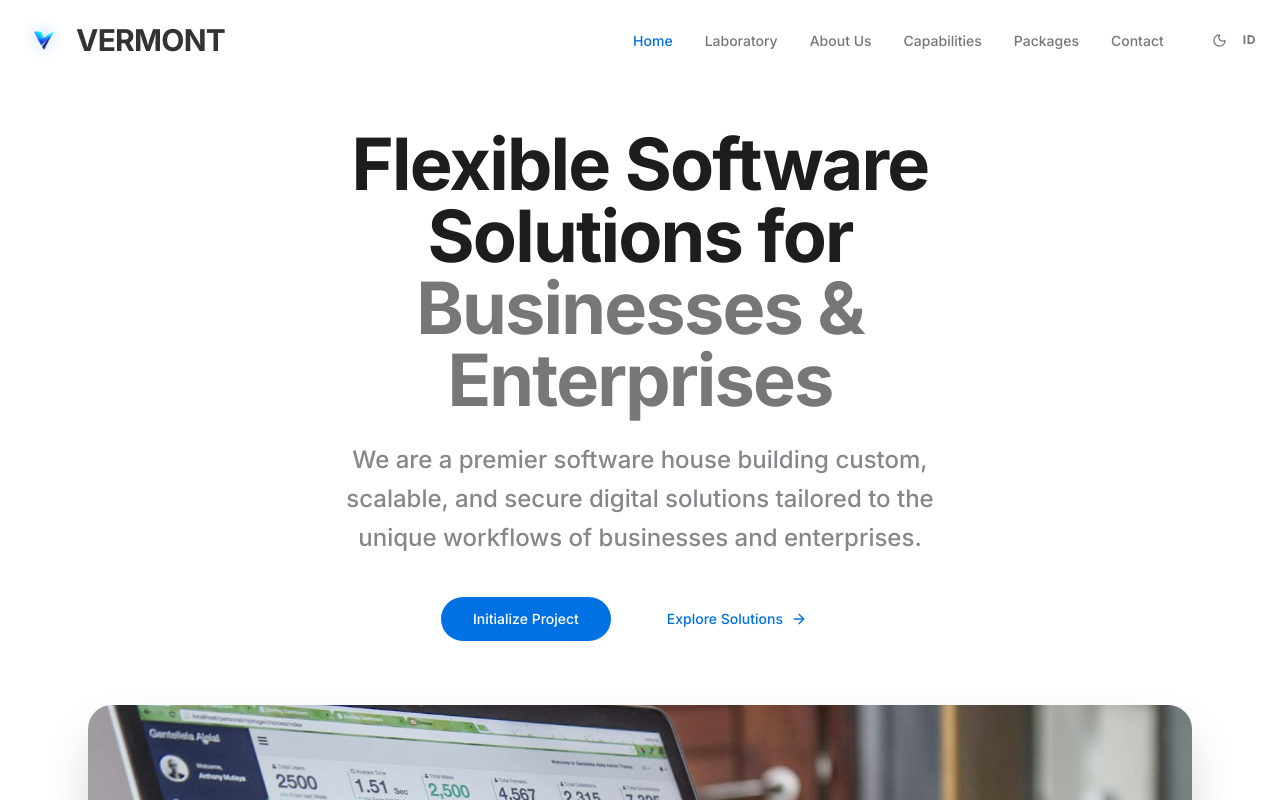
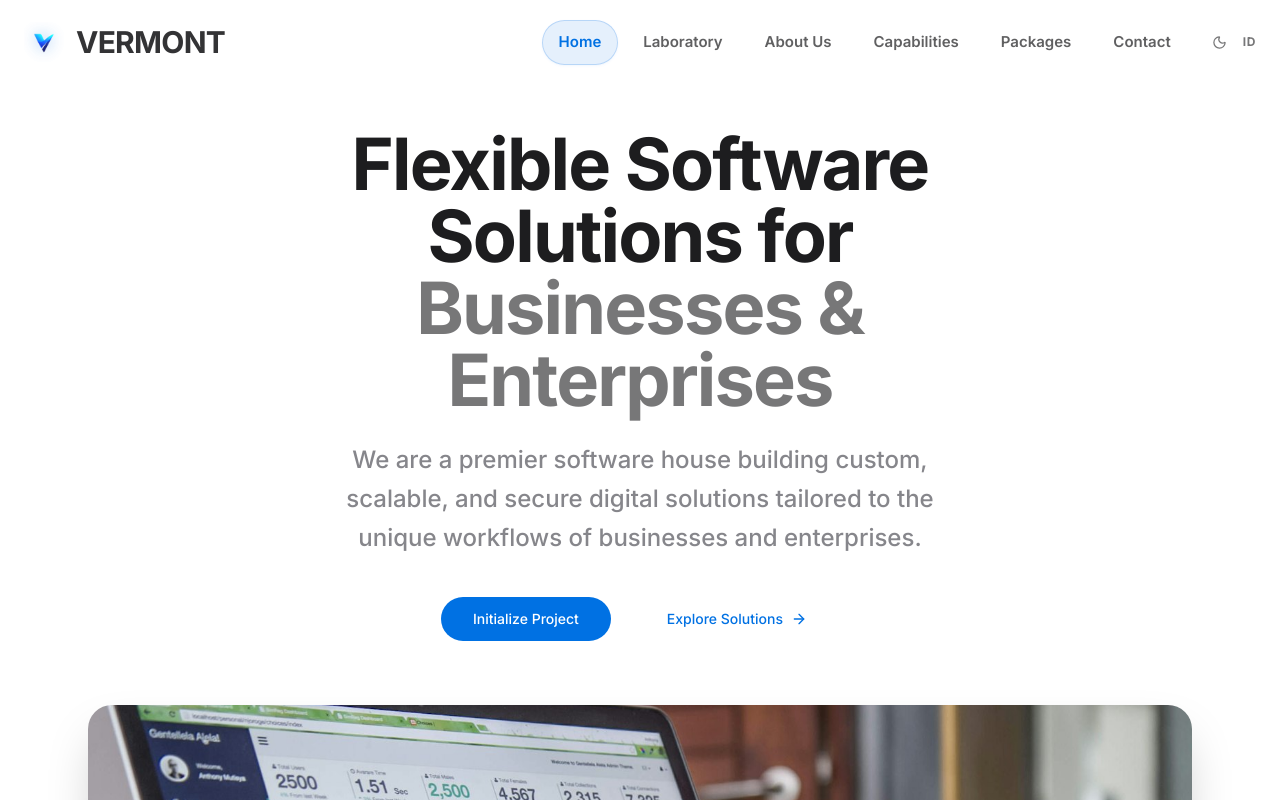
Before and after one commit to imanyunar/start, a React (Vite) app: page / in a window 1280 px wide. Shown: the top 800 px of the page. Built offline with nearby package versions, Linux system fonts and the light colour scheme.

Commit message:
Enhance Navbar font size and add a premium pill background for active navigation items

```diff
--- a/src/components/Navbar.tsx
+++ b/src/components/Navbar.tsx
@@ -52,20 +52,23 @@ const Navbar = () => {
           </Link>
 
           {/* Desktop Links */}
-          <div className="hidden md:flex items-center gap-8">
-            {navLinks.map((link) => (
+          <div className="hidden md:flex items-center gap-2">
+            {navLinks.map((link) => {
+              const isActive = location.pathname === link.path;
+              return (
                 <Link
                   key={link.path}
                   to={link.path}
-                className={`text-[14px] font-medium transition-colors ${
-                  location.pathname === link.path
-                    ? 'text-blue-primary'
-                    : 'text-[var(--app-text)] opacity-60 hover:opacity-100'
+                  className={`text-[15px] font-semibold px-4 py-2.5 rounded-full transition-all duration-200 border ${
+                    isActive
+                      ? 'bg-blue-primary/10 text-blue-primary border-blue-primary/20 shadow-sm shadow-blue-primary/5'
+                      : 'text-[var(--app-text)] opacity-70 hover:opacity-100 hover:bg-[var(--app-text)]/5 border-transparent'
                   }`}
                 >
                   {link.name}
                 </Link>
-            ))}
+              );
+            })}
 
             <div className="flex items-center gap-4 ml-4">
               <button
@@ -124,20 +127,23 @@ const Navbar = () => {
               </div>
 
               <div className="flex flex-col p-8 gap-6 overflow-y-auto">
-                {navLinks.map((link) => (
+                {navLinks.map((link) => {
+                  const isActive = location.pathname === link.path;
+                  return (
                     <Link
                       key={link.path}
                       to={link.path}
                       onClick={() => setIsOpen(false)}
-                    className={`text-lg font-bold tracking-tight transition-colors ${
-                      location.pathname === link.path
-                        ? 'text-blue-primary'
-                        : 'text-[var(--app-text)]'
+                      className={`text-[17px] font-bold tracking-tight px-5 py-3 rounded-2xl transition-all duration-200 border ${
+                        isActive
+                          ? 'bg-blue-primary/10 text-blue-primary border-blue-primary/20'
+                          : 'text-[var(--app-text)] hover:bg-[var(--app-text)]/5 border-transparent'
                       }`}
                     >
                       {link.name}
                     </Link>
-                ))}
+                  );
+                })}
               </div>
 
               <div className="mt-auto p-8 border-t border-[var(--app-border)] space-y-4">
```
Lines whose indentation alone changed are shown as unchanged.
